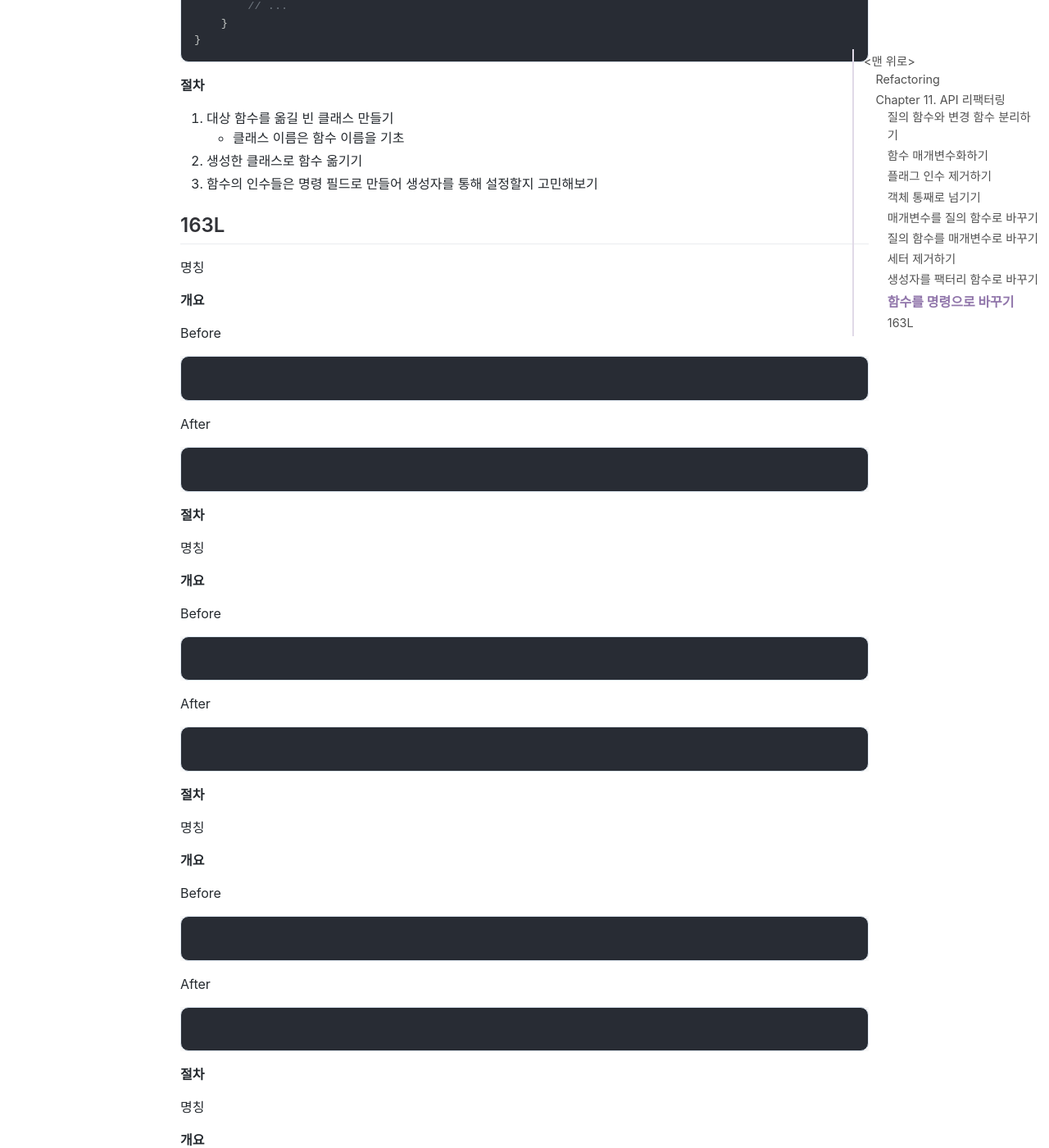
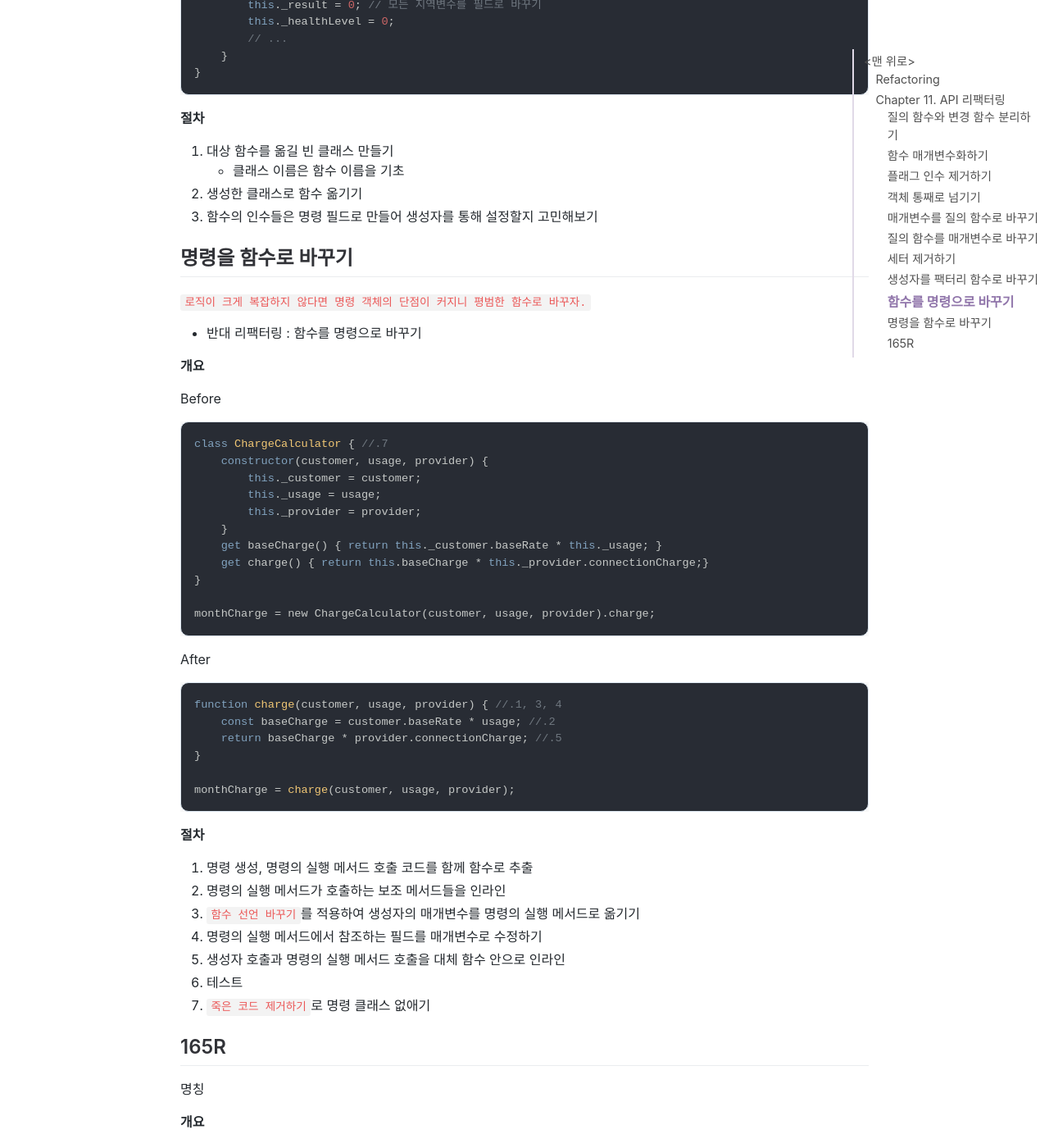
Before and after one commit to jihunparkme/jihunparkme.github.io, a Jekyll site: the page built from _posts/2021-11-28-Refactoring-11.md, in a window 1280 px wide and 1400 px high, scrolled down 10347 px. Shown: the whole window at 82% size. Built offline with Jekyll 4.4.1, drawn with Linux system fonts in a browser that asks for light colours; nearby versions of some CDN libraries; comment, search, counter and statistics services are not loaded; some of the changed text lies outside the part shown.

Commit message:
[Refactoring] 명령을 함수로 바꾸기

````diff
--- a/_posts/2021-11-28-Refactoring-11.md
+++ b/_posts/2021-11-28-Refactoring-11.md
@@ -439,6 +439,8 @@ loadEngineer = createEngineer(document.loadEngineer);
 
 `평범한 함수 메커니즘보다 훨씬 유연하게 함수를 제어하고 표현`
 
+- 큰 메서드를 여러 작은 메서드로 쪼개고 필드를 이용해 메서드들끼리 정보를 공유
+
 `명령 객체 or 명령 : 함수를 캡슐화한 객체(메서드 하나로 구성)`
 
 `명령을 사용하면 서브함수들을 테스트와 디버깅에 활용할 수 있음`
@@ -481,7 +483,52 @@ class Scorer {
 2. 생성한 클래스로 함수 옮기기
 3. 함수의 인수들은 명령 필드로 만들어 생성자를 통해 설정할지 고민해보기
 
-## 163L
+## 명령을 함수로 바꾸기
+
+`로직이 크게 복잡하지 않다면 명령 객체의 단점이 커지니 평범한 함수로 바꾸자.`
+
+- 반대 리팩터링 : 함수를 명령으로 바꾸기
+
+**개요**
+
+Before
+
+```javascript
+class ChargeCalculator { //.7
+    constructor(customer, usage, provider) {
+        this._customer = customer;
+        this._usage = usage;
+        this._provider = provider;
+    }
+    get baseCharge() { return this._customer.baseRate * this._usage; }
+    get charge() { return this.baseCharge * this._provider.connectionCharge;}
+}
+
+monthCharge = new ChargeCalculator(customer, usage, provider).charge;
+```
+
+After
+
+```javascript
+function charge(customer, usage, provider) { //.1, 3, 4
+    const baseCharge = customer.baseRate * usage; //.2
+    return baseCharge * provider.connectionCharge; //.5
+}
+
+monthCharge = charge(customer, usage, provider);
+```
+
+**절차**
+
+1. 명령 생성, 명령의 실행 메서드 호출 코드를 함께 함수로 추출
+2. 명령의 실행 메서드가 호출하는 보조 메서드들을 인라인
+3. `함수 선언 바꾸기`를 적용하여 생성자의 매개변수를 명령의 실행 메서드로 옮기기
+4. 명령의 실행 메서드에서 참조하는 필드를 매개변수로 수정하기
+5. 생성자 호출과 명령의 실행 메서드 호출을 대체 함수 안으로 인라인
+6. 테스트
+7. `죽은 코드 제거하기`로 명령 클래스 없애기
+
+## 165R
 
 명칭
 
@@ -536,21 +583,3 @@ After
 ```
 
 **절차**
-
-명칭
-
-**개요**
-
-Before
-
-```javascript
-
-```
-
-After
-
-```javascript
-
-```
-
-**절차**
````
